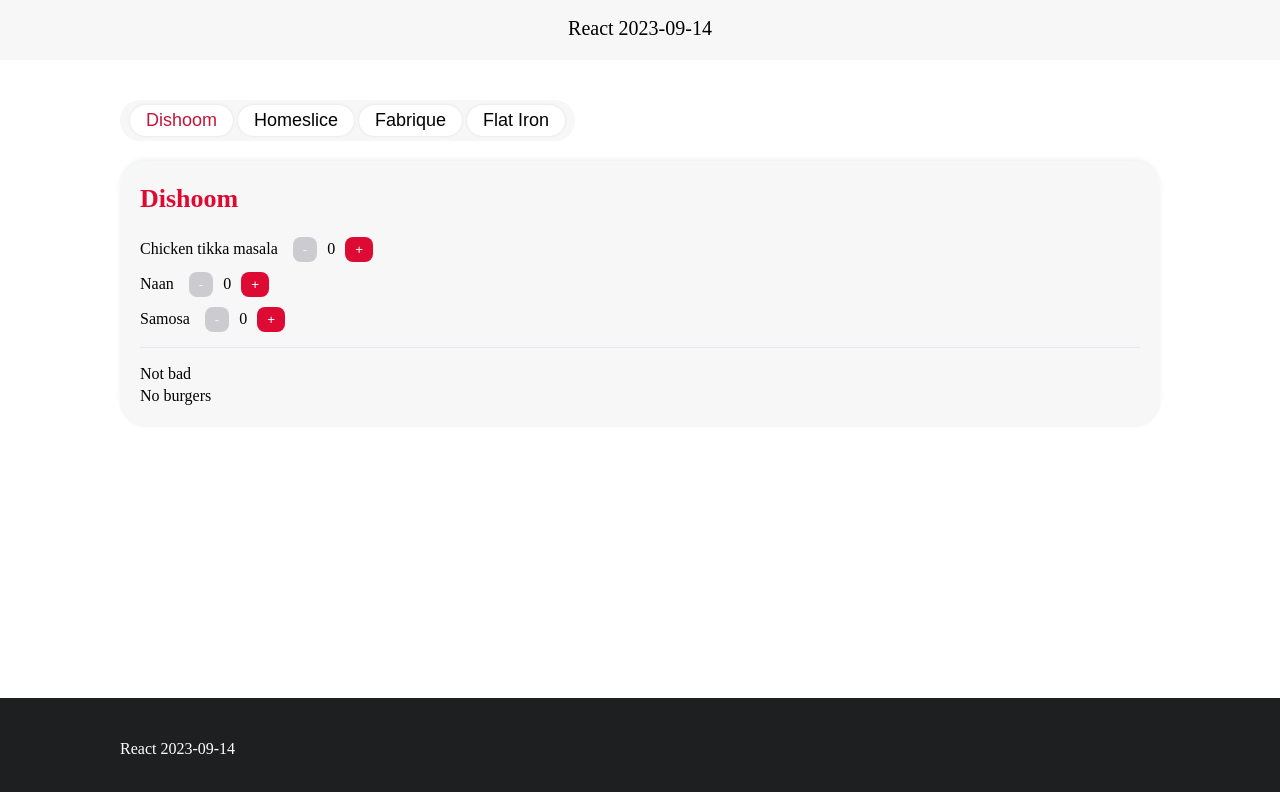
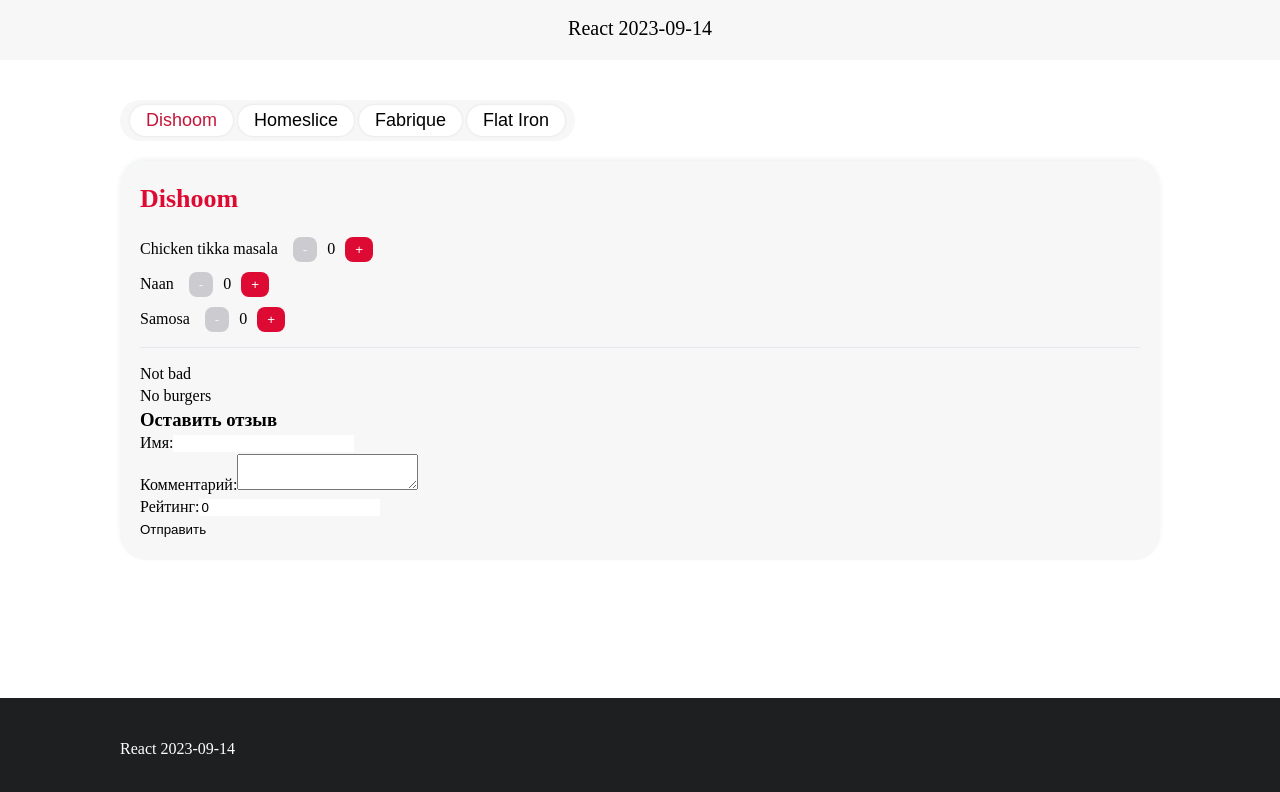
Before and after one commit to 3orger/react-20230914, a React (Vite) app: page / in a window 1280 px wide. Shown: the top 792 px of the page. Built offline with nearby package versions, Linux system fonts and the light colour scheme.

Commit message:
Добавил форму с отзывами

```diff
--- /dev/null
+++ b/src/components/Feedback/component.jsx
@@ -0,0 +1,88 @@
+import { useReducer } from 'react'
+import styles from './styles.module.scss'
+
+const DEFAULT_VALUE = {
+  name: '',
+  comment: '',
+  rating: 0,
+}
+
+const reducer = (state, action) => {
+  switch (action?.type) {
+    case 'setName':
+      return { ...state, name: action.payload }
+
+    case 'setComment':
+      return { ...state, comment: action.payload }
+
+    case 'setRating':
+      return { ...state, rating: action.payload }
+
+    case 'reset':
+      return { ...DEFAULT_VALUE }
+
+    default:
+      return state
+  }
+}
+
+export const Feedback = () => {
+  const [formValue, dispatch] = useReducer(reducer, DEFAULT_VALUE)
+
+  return (
+    <div className={styles.root}>
+      <h3 className={styles.title}>Оставить отзыв</h3>
+      <div className={styles.field}>
+        <label className={styles.label} htmlFor='userName'>
+          Имя:
+        </label>
+        <input
+          id='userName'
+          className={styles.input}
+          type='text'
+          value={formValue.name}
+          onChange={(event) => {
+            dispatch({ type: 'setName', payload: event.target.value })
+          }}
+        />
+      </div>
+      <div className={styles.field}>
+        <label className={styles.label} htmlFor='userComment'>
+          Комментарий:
+        </label>
+        <textarea
+          id='userComment'
+          className={styles.textarea}
+          value={formValue.comment}
+          onChange={(event) => {
+            dispatch({ type: 'setComment', payload: event.target.value })
+          }}
+        />
+      </div>
+      <div className={styles.field}>
+        <label className={styles.label} htmlFor='userRating'>
+          Рейтинг:
+        </label>
+        <input
+          id='userRating'
+          className={styles.input}
+          type='number'
+          value={formValue.rating}
+          onChange={(event) => {
+            dispatch({ type: 'setRating', payload: event.target.value })
+          }}
+        />
+      </div>
+      <div className={styles.field}>
+        <button
+          className={styles.submit}
+          onClick={() => {
+            dispatch({ type: 'reset' })
+          }}
+        >
+          Отправить
+        </button>
+      </div>
+    </div>
+  )
+}
--- /dev/null
+++ b/src/components/Feedback/styles.module.scss
@@ -0,0 +1,19 @@
+.root {
+  .title {
+  }
+
+  .field {
+  }
+
+  .label {
+  }
+
+  .input {
+  }
+
+  .textarea {
+  }
+
+  .submit {
+  }
+}
--- a/src/components/Reviews/component.jsx
+++ b/src/components/Reviews/component.jsx
@@ -1,9 +1,14 @@
+import { Feedback } from 'components/Feedback/component'
+
 export const Reviews = ({ reviews }) => {
   return (
-    <ul>
-      {reviews.map((review) => (
-        <li key={review.id}>{review.text}</li>
-      ))}
-    </ul>
+    <div>
+      <ul>
+        {reviews.map((review) => (
+          <li key={review.id}>{review.text}</li>
+        ))}
+      </ul>
+      <Feedback />
+    </div>
   )
 }
```
